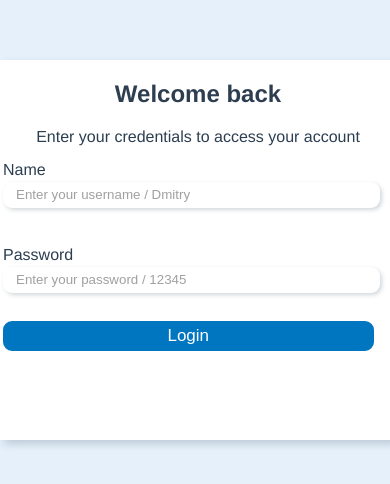
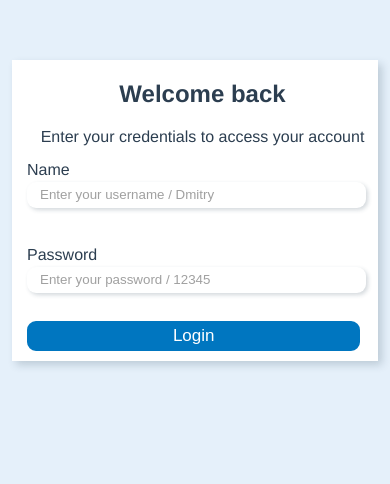
Before and after one commit to dmitry12312/login-todo-test, a Vue app: page /login in a window 390 px wide. Shown: the part 184-668 px from the top of the page. Built offline with nearby package versions, Linux system fonts and the light colour scheme; what vue-localstorage would draw is missing.

Commit message:
fixed mobile design

```diff
--- a/src/components/LoginComponent.vue
+++ b/src/components/LoginComponent.vue
@@ -191,9 +191,7 @@ export default {
 
   }
   .container {
-    padding-left: 3px;
-    width: 12vh;
-    height: 17vh;
+    padding-left: 15px;
   }
 
 
--- a/src/views/LoginView.vue
+++ b/src/views/LoginView.vue
@@ -1,6 +1,6 @@
 <template>
   <div>
-    <div class="container"></div>
+    <div class="main"></div>
     <div class="login-block">
       <login-component></login-component>
     </div>
@@ -17,7 +17,7 @@ export default {
 </script>
 
 <style lang="scss" scoped>
-.container {
+.main {
   margin-top: 0;
   height: 100vh;
   width: 100vw;
```
